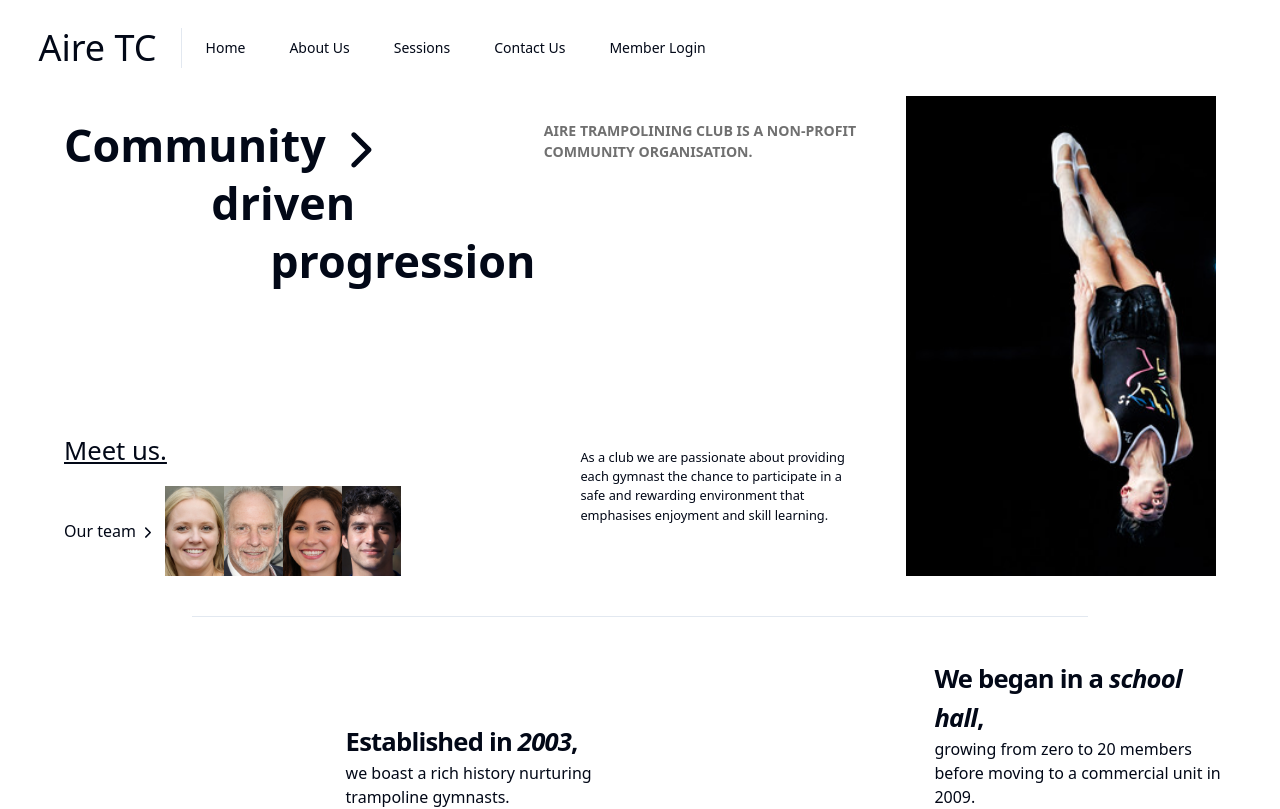
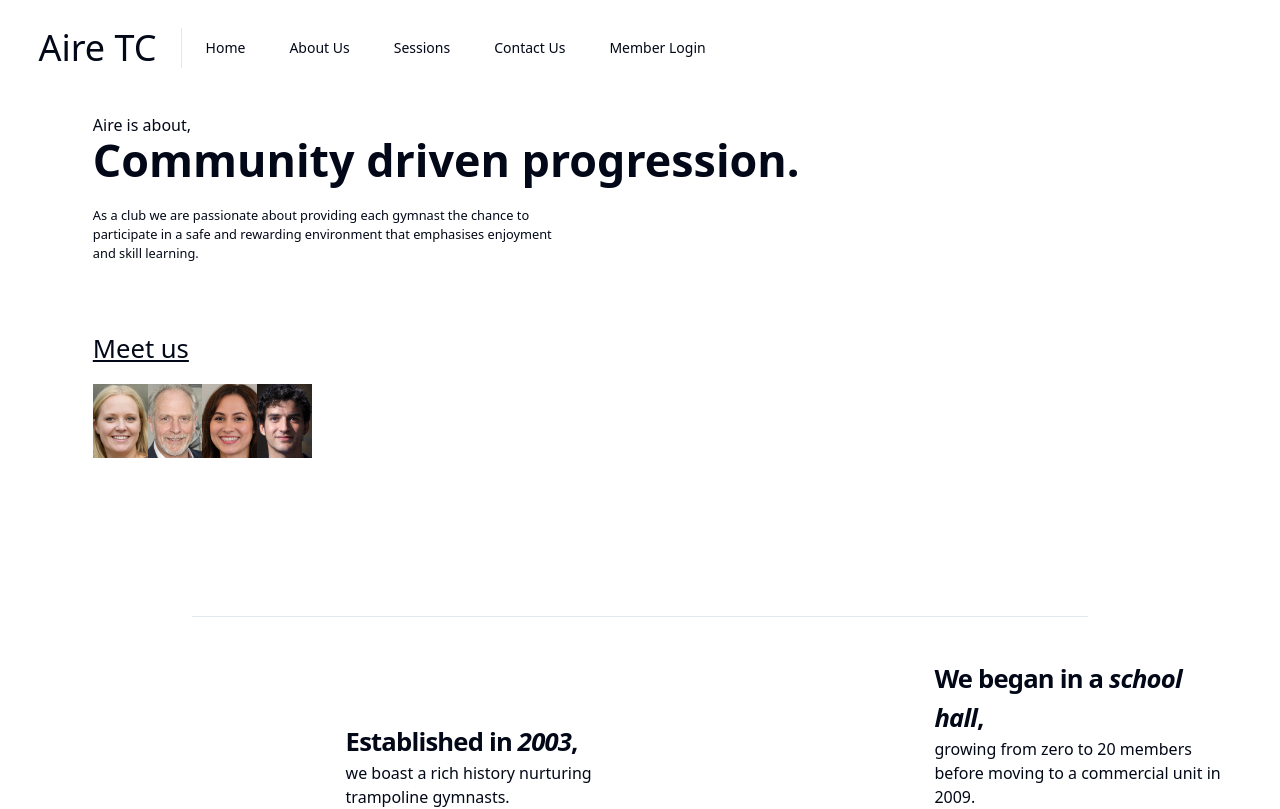
Before and after one commit to ErnestTramp/aire-tc, a React (Vite) app: page /aire-tc/about in a window 1280 px wide. Shown: the top 809 px of the page. Built offline with nearby package versions, Linux system fonts and the light colour scheme.

Commit message:
WIP About Us

```diff
--- a/src/css/About.css
+++ b/src/css/About.css
@@ -13,10 +13,9 @@
 }
 
 .aboutHeroTextFirst {
-    width: 70%;
-    height: 70%;
+    width: 100%;
     padding-top: 2.5vh;
-    line-height: 1.3;
+    line-height: 1.15;
 }
 
 .aboutHeroTextFirst h1 {
@@ -24,39 +23,11 @@
     font-weight: 600;
 }
 
-.community {
-    display: flex;
-    align-items: center;
-}
-
-.community svg {
-    transform: translateY(10%) scale(1.2);
-    margin-left: 1vw;
-}
-
-.driven {
-    transform: translateX(25%);
-}
-
-.progression {
-    transform: translateX(35%);
-}
-
-.aboutHeroTextSecond {
-    width: 40%;
-    font-size: 1.1vw;
-    text-transform: uppercase;
-    position: absolute;
-    top: 5%;
-    right: 3%;
-    font-weight: 600;
-    color: rgb(112, 112, 112);
-}
-
 .aboutHeroTextBottomRow {
     width: 100%;
-    height: 30%;
+    height: 60%;
     display: flex;
+    flex-direction: column;
 }
 
 .aboutHeroTextBottom {
@@ -69,21 +40,20 @@
 .aboutHeroTextBottom a {
     text-decoration: underline;
     font-size: 2vw;
-    margin-bottom: 2vh;
 }
 
 .teamInfo {
     display: flex;
-    justify-content: space-between;
     width: 100%;
+    gap: 3vw;
     flex-grow: 1;
     align-items: center;
 }
 
 .teamInfoImages {
     display: flex;
-    height: 100%;
-    width: 70%;
+    height: 70%;
+    width: 50%;
 }
 
 .teamImage1,
@@ -114,17 +84,13 @@
 }
 
 .aboutHeroTextBottom1 {
-    width: 60%;
     height: 100%;
-    display: flex;
-    flex-direction: column;
-    align-items: flex-end;
-    padding: 2vh 2vh;
+    width: 70%;
 }
 
 .aboutHeroTextBottom1 p {
     max-width: 60%;
-    margin-right: 2vw;
+    margin-top: 2.5vh;
     font-size: 1vw;
 }
 
--- a/src/pages/About.tsx
+++ b/src/pages/About.tsx
@@ -11,26 +11,20 @@ export default function About() {
         <div className="aboutHero">
           <div className="aboutHeroText">
             <div className="aboutHeroTextFirst">
-              <h1 className="community">
-                Community <IoIosArrowForward />
-              </h1>
-              <h1 className="driven">driven</h1>
-              <h1 className="progression">progression</h1>
-            </div>
-            <div className="aboutHeroTextSecond">
-              <p>
-                {
-                  "Aire Trampolining Club is a non-profit community organisation."
-                }
-              </p>
+              <p>Aire is about,</p>
+              <h1>Community driven progression.</h1>
             </div>
             <div className="aboutHeroTextBottomRow">
+              <div className="aboutHeroTextBottom1">
+                <p>
+                  As a club we are passionate about providing each gymnast the
+                  chance to participate in a safe and rewarding environment that
+                  emphasises enjoyment and skill learning.
+                </p>
+              </div>
               <div className="aboutHeroTextBottom">
-                <Link to="/">Meet us.</Link>
+                <Link to="/">Meet us</Link>
                 <div className="teamInfo">
-                  <p className="flex items-center gap-1">
-                    Our team <IoIosArrowForward className="translate-y-[10%]" />
-                  </p>
                   <div className="teamInfoImages">
                     <div className="teamImage1"></div>
                     <div className="teamImage2"></div>
@@ -39,16 +33,8 @@ export default function About() {
                   </div>
                 </div>
               </div>
-              <div className="aboutHeroTextBottom1">
-                <p>
-                  As a club we are passionate about providing each gymnast the
-                  chance to participate in a safe and rewarding environment that
-                  emphasises enjoyment and skill learning.
-                </p>
-              </div>
             </div>
           </div>
-          <div className="aboutHeroImage"></div>
         </div>
       </div>
       <Separator className="w-[70%]" />
```
